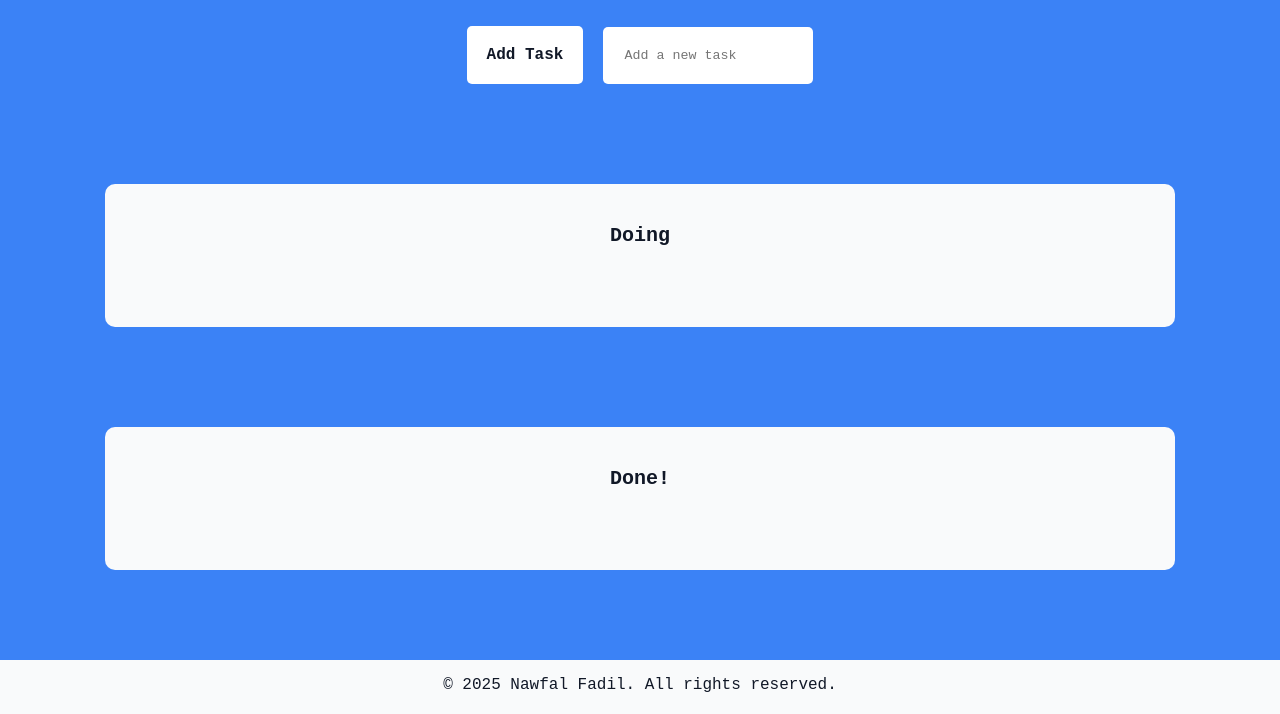
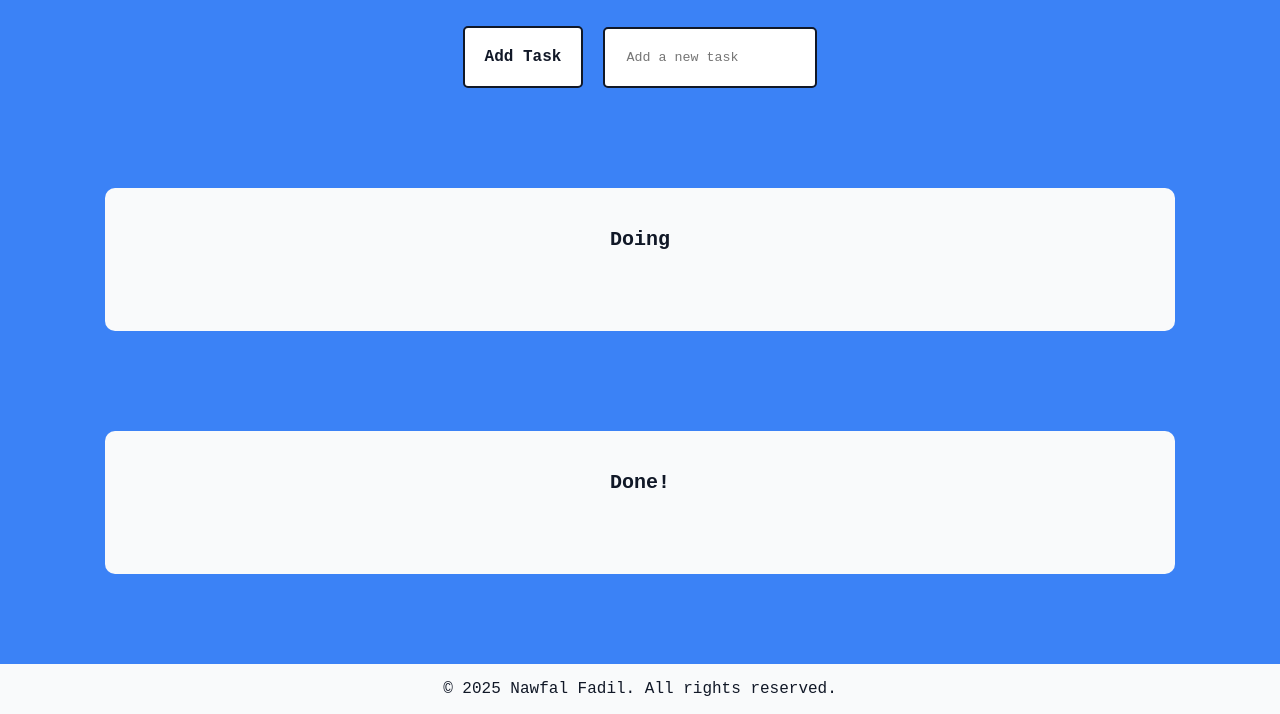
Before and after one commit to Face248444/quickdo-todo-app, a plain HTML site: page index.html in a window 1280 px wide. Shown: the part 164-878 px from the top of the page. Drawn offline with nearby package versions, Linux system fonts and the light colour scheme; a web font is replaced by a local one.

Commit message:
border for input

```diff
--- a/style.css
+++ b/style.css
@@ -44,13 +44,14 @@ section {
   border-radius: 5px;
   border: none;
   margin-left: 20px;
+  border: 2px solid var(--text);
 }
 
 button {
   padding: 20px;
   background-color: white;
   border-radius: 5px;
-  border: none;
+  border: 2px solid var(--text);
   font-weight: bold;
   font-size: 16px;
   cursor: pointer;
```
